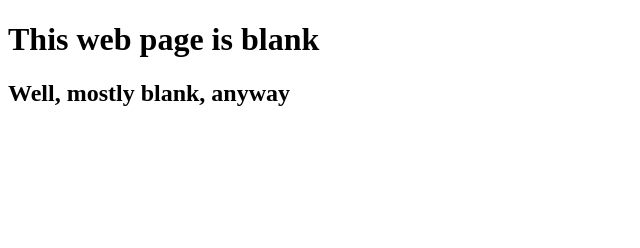
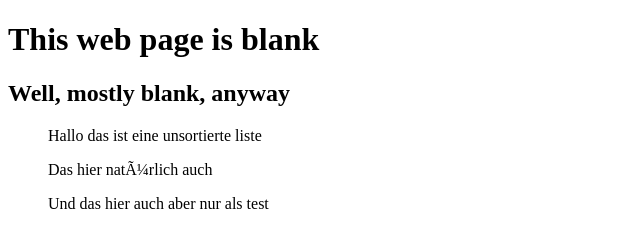
Before and after one commit to Chabolus/OMain_OpenSAP_Repo, a plain HTML site: page index.html in a window 1280 px wide. Shown: the whole page, without its empty margins (0-640 px from the left). Drawn offline with Linux system fonts and the light colour scheme.

Commit message:
added some <ul>

```diff
--- a/index.html
+++ b/index.html
@@ -7,6 +7,9 @@
 		<body>
 			<h1>This web page is blank</h1>
 			<h2> Well, mostly blank, anyway</h2>
+			<ul>Hallo das ist eine unsortierte liste</ul>
+			<ul>Das hier natürlich auch</ul>
+			<ul>Und das hier auch aber nur als test</ul>
 		</body>
 
 </html>
```
